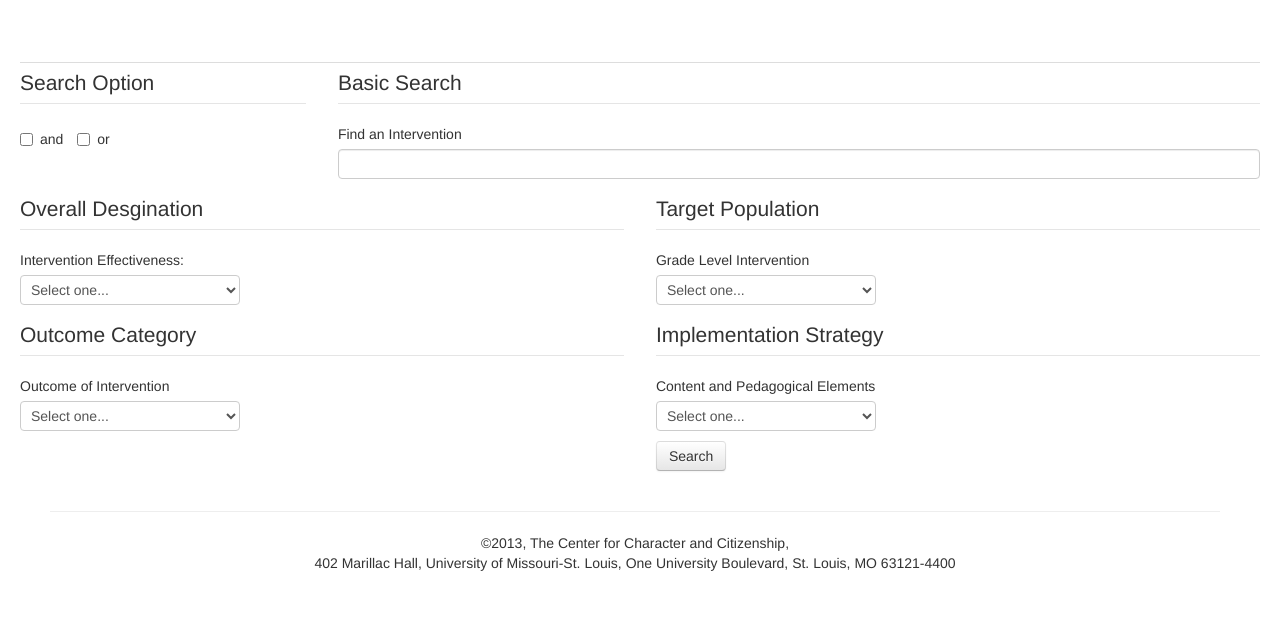
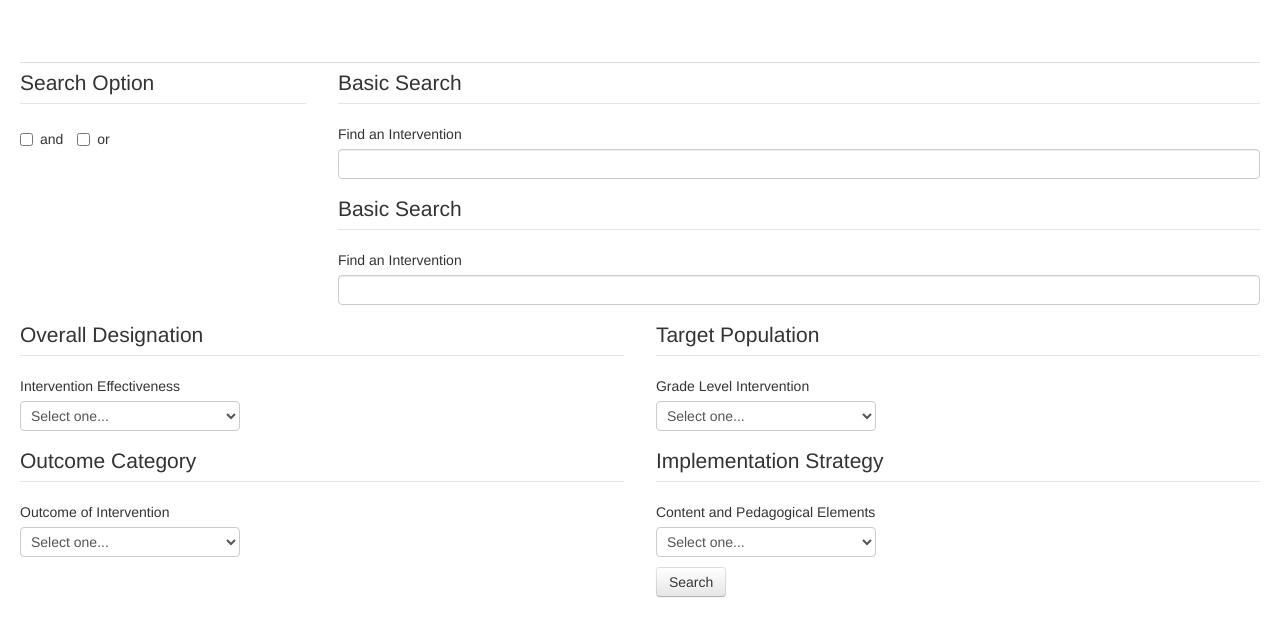
Before and after one commit to pbetts1/wwce-online, a CodeIgniter app: page /index.php/advanced/index in a window 1280 px wide. Shown: the part 230-867 px from the top of the page. Before the commit the page ends 801 px from the top, so only its background shows below. Run offline with CodeIgniter, Linux system fonts and the light colour scheme; some libraries are stand-ins or nearby versions.

Commit message:
more form changes

```diff
--- a/application/views/advanced_view.php
+++ b/application/views/advanced_view.php
@@ -26,6 +26,19 @@
 							<input type="text" name="name" class="input-block-level">
 						</fieldset>
 
+					<?php
+									echo form_fieldset('Basic Search');
+							        echo form_label('Find an Intervention');
+									$data = array(
+								              'name'        => 'name',
+								              'class'          => 'input-block-level',
+								              'value'       => ''
+								                );
+
+									   echo form_input($data);
+					                   echo form_fieldset_close();
+					                  ?>
+
 				</section>
 
 			</section>
@@ -33,14 +46,9 @@
 			<section class="row-fluid">
 				<section class="span6">
 
-						<fieldset>
-							<legend>
-								Overall Desgination
-							</legend>
-							<label>Intervention Effectiveness:</label>
-
 							 <?php
-
+									echo form_fieldset('Overall Designation');
+							        echo form_label('Intervention Effectiveness');
 										 $options = array(
 						                  'selected'  => 'Select one...',
 						                  'Effective'    => 'Effective',
@@ -48,9 +56,8 @@
 						                  'Iatrogenic' => 'Iatrogenic');
 
 					                   echo form_dropdown('effective', $options, 'selected');
-
+					                   echo form_fieldset_close();
 					                  ?>
-						</fieldset>
 
 				</section>
 
```
